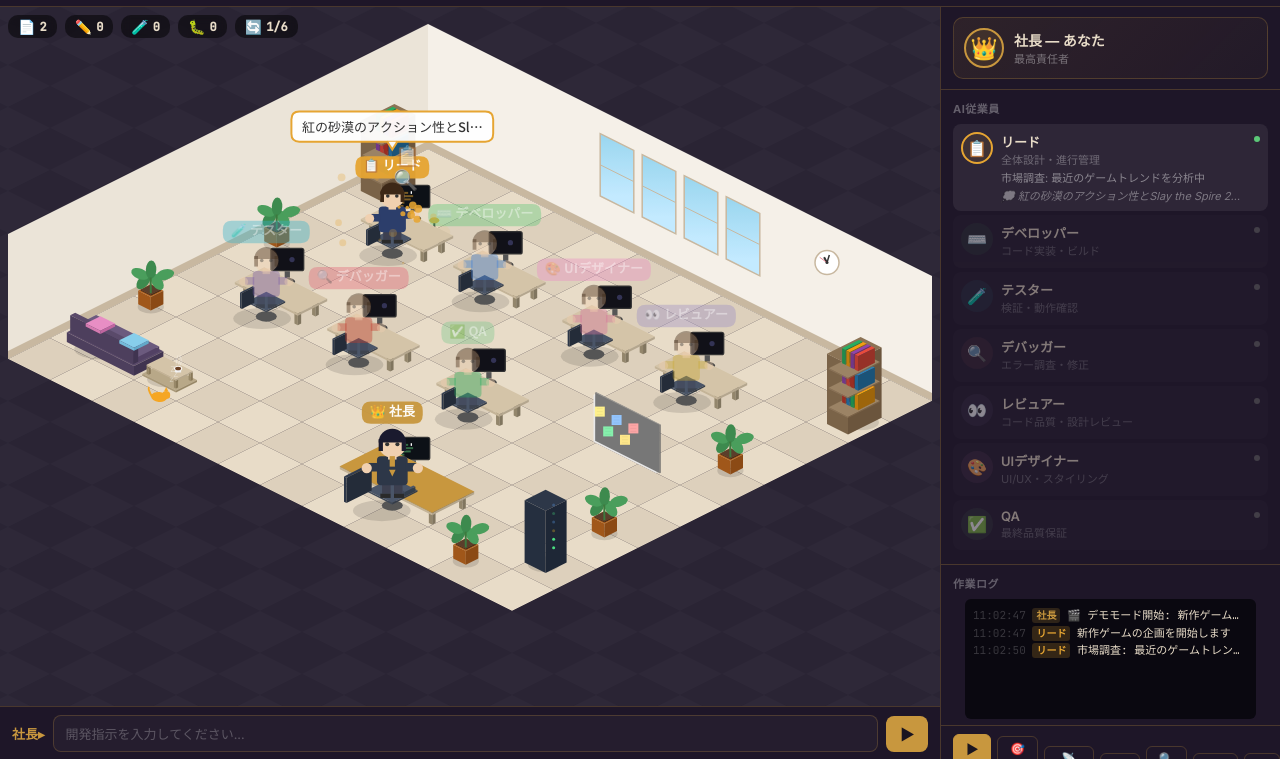
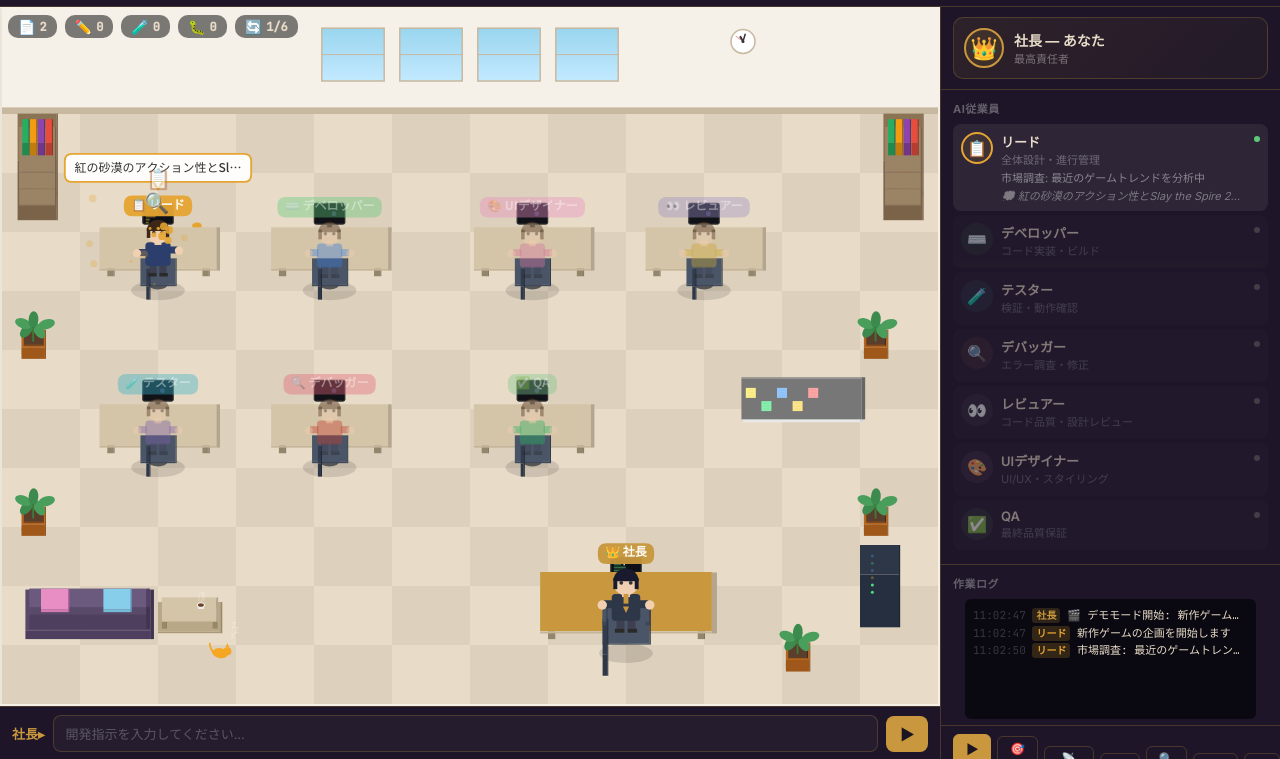
Before and after one commit to Ailiber1/Code-Lab, a website: page index.html in a window 1280 px wide. Shown: the part 41-800 px from the top of the page. Drawn offline with Linux system fonts and the light colour scheme; animation ran at ten frames a second.

Commit message:
ダイヤモンド型廃止: 矩形トップダウン2.5Dに全面変更、隙間ゼロ
toIso/drawDiamond/drawIsoBox/drawFloor/drawWalls/resizeCanvas を矩形投影に書き換え

Co-Authored-By: Claude Opus 4.6 <noreply@anthropic.com>

```diff
--- a/index.html
+++ b/index.html
@@ -403,32 +403,26 @@ function resizeCanvas() {
   canvas.width = area.clientWidth;
   canvas.height = Math.max(300, area.clientHeight - cmdH);
 
-  // グリッドのスクリーン上のサイズ（基準タイルサイズで計算）
-  const gridScreenW = (GRID_W + GRID_H) * BASE_TILE_W / 2; // 704
-  const gridScreenH = (GRID_W + GRID_H) * BASE_TILE_H / 2 + 3.2 * BASE_Z; // 448
-
-  // キャンバスをほぼ全面埋めるスケール計算（隙間を最小化）
-  const scaleX = (canvas.width * 0.98) / gridScreenW;
-  const scaleY = (canvas.height * 0.96) / gridScreenH;
-  const scale = Math.min(scaleX, scaleY);
-
-  // タイルサイズを動的に更新（ズーム適用）
-  const zoomedScale = scale * zoomLevel;
-  TILE_W = Math.round(BASE_TILE_W * zoomedScale);
-  TILE_H = Math.round(BASE_TILE_H * zoomedScale);
-  Z_SCALE = Math.round(BASE_Z * zoomedScale);
-
-  // オフセット: グリッドの中心をキャンバスの中心に合わせる（パン適用）
-  const centerIsoX = (GRID_W / 2 - GRID_H / 2) * TILE_W / 2;
-  const centerIsoY = (GRID_W / 2 + GRID_H / 2) * TILE_H / 2 - 0.6 * Z_SCALE;
-  OFFSET_X = canvas.width / 2 - centerIsoX + panOffX;
-  OFFSET_Y = canvas.height / 2 - centerIsoY + panOffY;
-}
-
+  // 矩形トップダウン: 壁の表示領域(上部15%) + 床領域(下部85%)
+  const WALL_RATIO = 0.15;
+  const wallH = canvas.height * WALL_RATIO;
+  const floorH = canvas.height - wallH;
+
+  // セルサイズ: キャンバスを隙間なく埋める（ズーム適用）
+  TILE_W = Math.round(canvas.width / GRID_W * zoomLevel);
+  TILE_H = Math.round(floorH / GRID_H * zoomLevel);
+  Z_SCALE = Math.round(wallH / 3.2 * zoomLevel);
+
+  // オフセット: 床の左上を壁の真下に配置
+  OFFSET_X = Math.round((canvas.width - GRID_W * TILE_W) / 2) + panOffX;
+  OFFSET_Y = Math.round(wallH + (floorH - GRID_H * TILE_H) / 2) + panOffY;
+}
+
+// 矩形トップダウン座標変換（旧アイソメトリック → 矩形）
 function toIso(x, y, z) {
   return {
-    sx: (x - y) * TILE_W / 2 + OFFSET_X,
-    sy: (x + y) * TILE_H / 2 - (z || 0) * Z_SCALE + OFFSET_Y
+    sx: x * TILE_W + OFFSET_X,
+    sy: y * TILE_H - (z || 0) * Z_SCALE + OFFSET_Y
   };
 }
 
@@ -461,37 +455,31 @@ function darken(hex, amt) {
 // ============================================================
 // SECTION: ISOMETRIC DRAWING - PRIMITIVES
 // ============================================================
+// 矩形タイル描画（旧ダイヤモンド → 長方形）
 function drawDiamond(cx, cy, color) {
-  c.beginPath();
-  c.moveTo(cx, cy - TILE_H / 2);
-  c.lineTo(cx + TILE_W / 2, cy);
-  c.lineTo(cx, cy + TILE_H / 2);
-  c.lineTo(cx - TILE_W / 2, cy);
-  c.closePath();
   c.fillStyle = color;
-  c.fill();
-}
-
+  c.fillRect(cx - TILE_W / 2, cy - TILE_H / 2, TILE_W, TILE_H);
+}
+
+// 矩形ボックス描画（上面 + 前面の2面で2.5D表現）
 function drawIsoBox(x, y, z, w, d, h, topC, frontC, rightC) {
-  const p1 = toIso(x, y, z + h);
-  const p2 = toIso(x + w, y, z + h);
-  const p3 = toIso(x + w, y + d, z + h);
-  const p4 = toIso(x, y + d, z + h);
-  const p5 = toIso(x, y + d, z);
-  const p6 = toIso(x + w, y + d, z);
-  const p7 = toIso(x + w, y, z);
-  // Top
-  c.beginPath(); c.moveTo(p1.sx,p1.sy); c.lineTo(p2.sx,p2.sy);
-  c.lineTo(p3.sx,p3.sy); c.lineTo(p4.sx,p4.sy); c.closePath();
-  c.fillStyle = topC; c.fill();
-  // Front (y+d face)
-  c.beginPath(); c.moveTo(p4.sx,p4.sy); c.lineTo(p3.sx,p3.sy);
-  c.lineTo(p6.sx,p6.sy); c.lineTo(p5.sx,p5.sy); c.closePath();
-  c.fillStyle = frontC; c.fill();
-  // Right (x+w face)
-  c.beginPath(); c.moveTo(p3.sx,p3.sy); c.lineTo(p2.sx,p2.sy);
-  c.lineTo(p7.sx,p7.sy); c.lineTo(p6.sx,p6.sy); c.closePath();
-  c.fillStyle = rightC; c.fill();
+  const tw = w * TILE_W, td = d * TILE_H, th = h * Z_SCALE;
+  // Front face (y+d側、上面の下に見える面)
+  if (th > 0.5) {
+    const ft = toIso(x, y + d, z + h);
+    c.fillStyle = frontC;
+    c.fillRect(ft.sx, ft.sy, tw, th);
+  }
+  // Top face (上から見た面)
+  const tl = toIso(x, y, z + h);
+  c.fillStyle = topC;
+  c.fillRect(tl.sx, tl.sy, tw, td);
+  // 右辺線（奥行き感の補助）
+  if (th > 0.5) {
+    const rt = toIso(x + w, y, z + h);
+    c.fillStyle = rightC;
+    c.fillRect(rt.sx, rt.sy, Math.max(1, tw * 0.03), td + th);
+  }
 }
 
 function drawShadow(x, y, rx, ry) {
@@ -506,111 +494,65 @@ function drawShadow(x, y, rx, ry) {
 // SECTION: OFFICE DRAWING
 // ============================================================
 function drawFloor() {
-  // 外部地面: キャンバス全体を埋めるために大幅に拡張
-  const EXT = 12;
-  for (let gy = -EXT; gy < GRID_H + EXT; gy++) {
-    for (let gx = -EXT; gx < GRID_W + EXT; gx++) {
+  // 矩形グリッド: キャンバスを隙間なく埋める
+  for (let gy = 0; gy < GRID_H; gy++) {
+    for (let gx = 0; gx < GRID_W; gx++) {
       const p = toIso(gx + 0.5, gy + 0.5, 0);
-      // 画面外ならスキップ（パフォーマンス最適化）
-      if (p.sx < -TILE_W * 2 || p.sx > canvas.width + TILE_W * 2 ||
-          p.sy < -TILE_H * 2 || p.sy > canvas.height + TILE_H * 2) continue;
-
-      const isInside = gx >= 0 && gx < GRID_W && gy >= 0 && gy < GRID_H;
-      if (isInside) {
       const col = (gx + gy) % 2 === 0 ? PALETTE.floor : PALETTE.floorAlt;
       drawDiamond(p.sx, p.sy, col);
-      } else {
-        // 外部地面 — 暗めのタイルで隙間を埋める
-        const col = (gx + gy) % 2 === 0 ? '#2e2838' : '#2a2434';
-        drawDiamond(p.sx, p.sy, col);
-      }
     }
   }
 }
 
 function drawWalls() {
   const WALL_H = 3.2;
-  // Back wall (y=0, from x=0 to x=12)
-  for (let gx = 0; gx < GRID_W; gx++) {
-    const bl = toIso(gx, 0, 0);
-    const br = toIso(gx + 1, 0, 0);
-    const tr = toIso(gx + 1, 0, WALL_H);
-    const tl = toIso(gx, 0, WALL_H);
-    c.beginPath();
-    c.moveTo(tl.sx, tl.sy); c.lineTo(tr.sx, tr.sy);
-    c.lineTo(br.sx, br.sy); c.lineTo(bl.sx, bl.sy);
-    c.closePath();
+  const wallTL = toIso(0, 0, WALL_H);
+  const wallBR = toIso(GRID_W, 0, 0);
+  const wallW = wallBR.sx - wallTL.sx;
+  const wallHpx = wallBR.sy - wallTL.sy;
+
+  // 背面壁 — 床の上のバンド（全幅）
   c.fillStyle = PALETTE.wallBack;
-    c.fill();
-    // Baseboard
+  c.fillRect(wallTL.sx, wallTL.sy, wallW, wallHpx);
+
+  // 巾木（背面）
   const bbH = 0.2;
-    const bbl = toIso(gx, 0, 0);
-    const bbr = toIso(gx + 1, 0, 0);
-    const btr = toIso(gx + 1, 0, bbH);
-    const btl = toIso(gx, 0, bbH);
-    c.beginPath();
-    c.moveTo(btl.sx, btl.sy); c.lineTo(btr.sx, btr.sy);
-    c.lineTo(bbr.sx, bbr.sy); c.lineTo(bbl.sx, bbl.sy);
-    c.closePath();
+  const bbTop = toIso(0, 0, bbH);
   c.fillStyle = PALETTE.wallAccent;
-    c.fill();
-  }
-  // Windows (columns 4-7)
+  c.fillRect(bbTop.sx, bbTop.sy, wallW, wallBR.sy - bbTop.sy);
+
+  // 窓 (列 4-7)
   for (let gx = 4; gx < 8; gx++) {
-    const wy1 = 1.0, wy2 = 2.6;
-    const bl = toIso(gx + 0.1, 0, wy1);
-    const br = toIso(gx + 0.9, 0, wy1);
-    const tr = toIso(gx + 0.9, 0, wy2);
-    const tl = toIso(gx + 0.1, 0, wy2);
-    // Sky
-    c.beginPath();
-    c.moveTo(tl.sx, tl.sy); c.lineTo(tr.sx, tr.sy);
-    c.lineTo(br.sx, br.sy); c.lineTo(bl.sx, bl.sy);
-    c.closePath();
-    const skyGrad = c.createLinearGradient(tl.sx, tl.sy, bl.sx, bl.sy);
+    const wTL = toIso(gx + 0.1, 0, 2.6);
+    const wBR = toIso(gx + 0.9, 0, 1.0);
+    const wx = wTL.sx, wy = wTL.sy;
+    const ww = wBR.sx - wTL.sx, wh = wBR.sy - wTL.sy;
+    // 空
+    const skyGrad = c.createLinearGradient(wx, wy, wx, wy + wh);
     skyGrad.addColorStop(0, '#87ceeb');
     skyGrad.addColorStop(1, '#b8e6ff');
     c.fillStyle = skyGrad;
-    c.fill();
-    // Glass reflection
+    c.fillRect(wx, wy, ww, wh);
+    // ガラス反射
     c.fillStyle = 'rgba(255,255,255,0.15)';
-    c.fill();
-    // Frame
+    c.fillRect(wx, wy, ww, wh);
+    // フレーム
     c.strokeStyle = PALETTE.wallAccent;
     c.lineWidth = 1.5;
-    c.stroke();
-    // Cross bar
-    const mid = toIso(gx + 0.5, 0, (wy1 + wy2) / 2);
-    const midL = toIso(gx + 0.1, 0, (wy1 + wy2) / 2);
-    const midR = toIso(gx + 0.9, 0, (wy1 + wy2) / 2);
-    c.beginPath(); c.moveTo(midL.sx, midL.sy); c.lineTo(midR.sx, midR.sy);
+    c.strokeRect(wx, wy, ww, wh);
+    // 桟
+    const midY = wy + wh / 2;
+    c.beginPath(); c.moveTo(wx, midY); c.lineTo(wx + ww, midY);
     c.strokeStyle = '#c8b8a0'; c.lineWidth = 1; c.stroke();
   }
-  // Left wall (x=0, from y=0 to y=10)
-  for (let gy = 0; gy < GRID_H; gy++) {
-    const bl = toIso(0, gy, 0);
-    const br = toIso(0, gy + 1, 0);
-    const tr = toIso(0, gy + 1, WALL_H);
-    const tl = toIso(0, gy, WALL_H);
-    c.beginPath();
-    c.moveTo(tl.sx, tl.sy); c.lineTo(tr.sx, tr.sy);
-    c.lineTo(br.sx, br.sy); c.lineTo(bl.sx, bl.sy);
-    c.closePath();
+
+  // 左壁 — 細ストリップ
+  const leftW = Math.max(4, TILE_W * 0.06);
   c.fillStyle = PALETTE.wallSide;
-    c.fill();
-    // Baseboard
-    const bbH = 0.2;
-    const bbl = toIso(0, gy, 0);
-    const bbr = toIso(0, gy + 1, 0);
-    const btr = toIso(0, gy + 1, bbH);
-    const btl = toIso(0, gy, bbH);
-    c.beginPath();
-    c.moveTo(btl.sx, btl.sy); c.lineTo(btr.sx, btr.sy);
-    c.lineTo(bbr.sx, bbr.sy); c.lineTo(bbl.sx, bbl.sy);
-    c.closePath();
+  c.fillRect(wallTL.sx - leftW, wallTL.sy, leftW, GRID_H * TILE_H + wallHpx);
+  // 巾木（左壁）
   c.fillStyle = PALETTE.wallAccent;
-    c.fill();
-  }
+  c.fillRect(wallTL.sx - leftW, wallTL.sy, leftW * 0.4, GRID_H * TILE_H + wallHpx);
 }
 
 function drawDesk(gx, gy, isBoss) {
@@ -1206,8 +1148,8 @@ function draw() {
   try {
     c.clearRect(0, 0, canvas.width, canvas.height);
 
-    // Background — 外部タイルと調和する色
-    c.fillStyle = '#2c2636';
+    // Background — 壁色で全面塗り（隙間なし）
+    c.fillStyle = PALETTE.wallBack;
     c.fillRect(0, 0, canvas.width, canvas.height);
 
     // Floor
```
Lines whose indentation alone changed are shown as unchanged.
